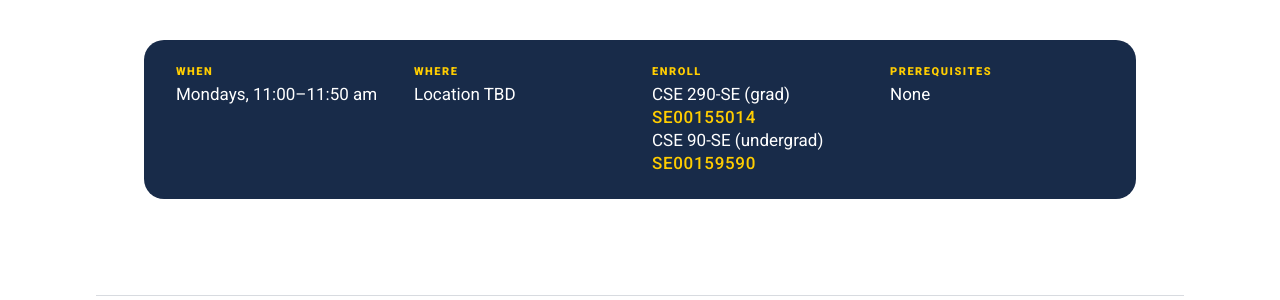
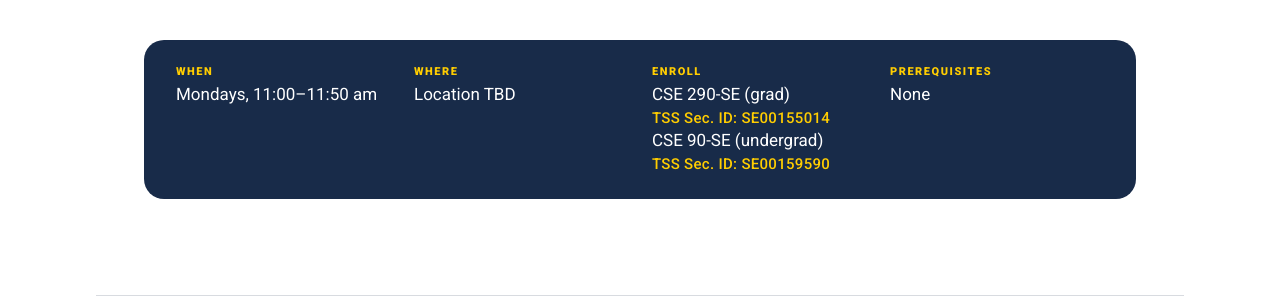
Before and after one commit to stevenjswanson/modern-swe, a Jekyll site: the page built from index.html, in a window 1280 px wide. Shown: the part 491-791 px from the top of the page. Built offline with Jekyll 4.4.1, drawn with Linux system fonts in a browser that asks for light colours.

Commit message:
Label the section IDs as 'TSS Sec. ID:'
Sized so the whole label-plus-ID stays on one line in the enroll column at
both desktop and mobile widths (178px in a 214px / 287px column).

Co-Authored-By: Claude Opus 5 <noreply@anthropic.com>

```diff
--- a/_data/course.yml
+++ b/_data/course.yml
@@ -17,7 +17,7 @@ logistics:
   - label: "Where"
     value: "Location TBD"
   - label: "Enroll"
-    value: "CSE 290-SE (grad)<br><span class='sid'>SE00155014</span><br>CSE 90-SE (undergrad)<br><span class='sid'>SE00159590</span>"
+    value: "CSE 290-SE (grad)<br><span class='sid'>TSS Sec. ID: SE00155014</span><br>CSE 90-SE (undergrad)<br><span class='sid'>TSS Sec. ID: SE00159590</span>"
   - label: "Prerequisites"
     value: "None"
 
--- a/assets/css/site.css
+++ b/assets/css/site.css
@@ -154,10 +154,13 @@ a:hover { color: var(--accent-hover); }
    system, so they get the accent color to be findable at a glance.
    Yellow on navy is 9.45:1 and turquoise on navy 6.79:1, both AA. */
 .sid {
+  display: inline-block;
   color: var(--band-accent);
   font-variant-numeric: tabular-nums;
-  letter-spacing: 0.04em;
+  letter-spacing: 0.02em;
   font-weight: 500;
+  font-size: 0.9375rem;
+  white-space: nowrap;
 }
 
 /* --- section head -------------------------------------------------------- */
```
